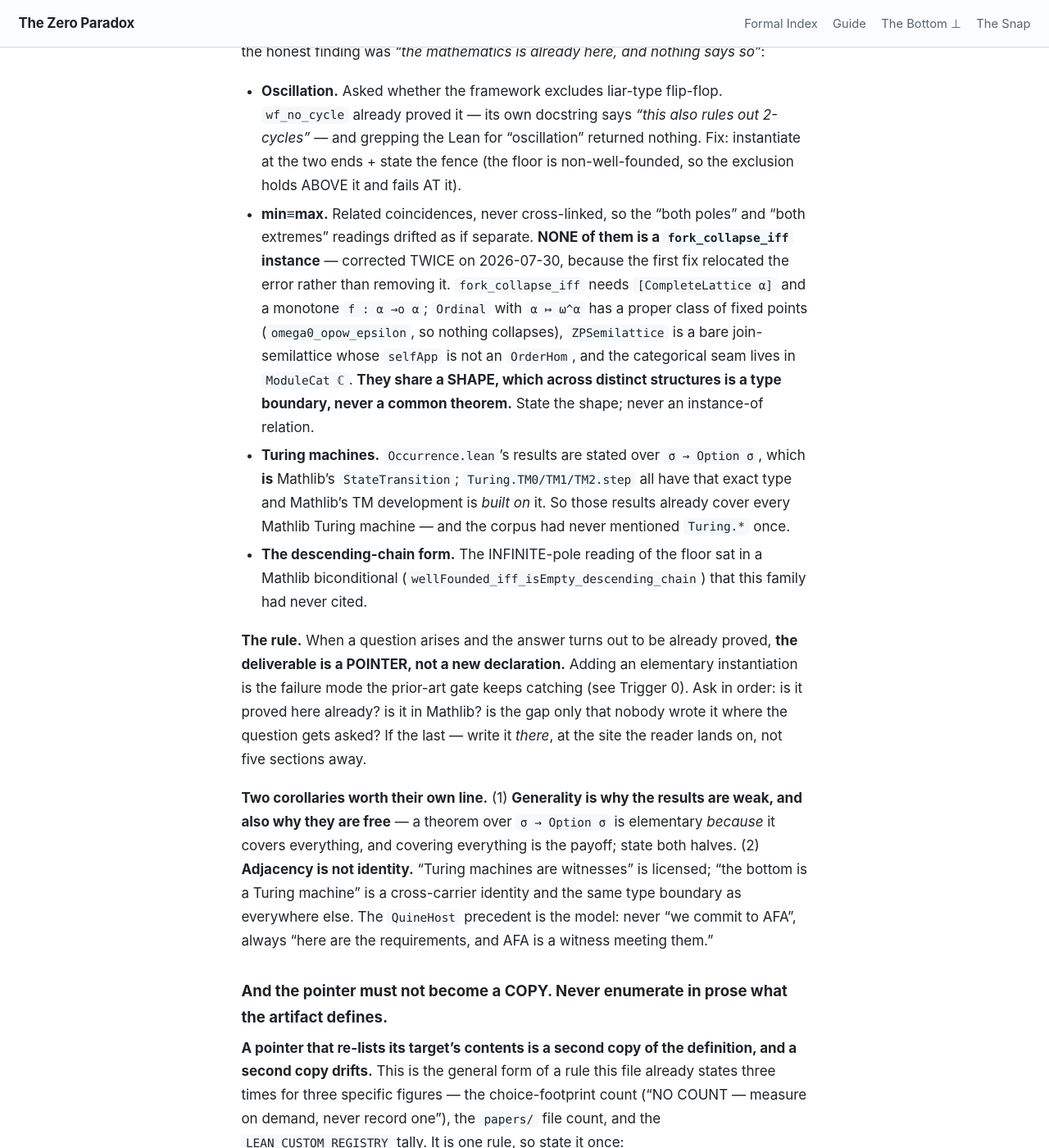
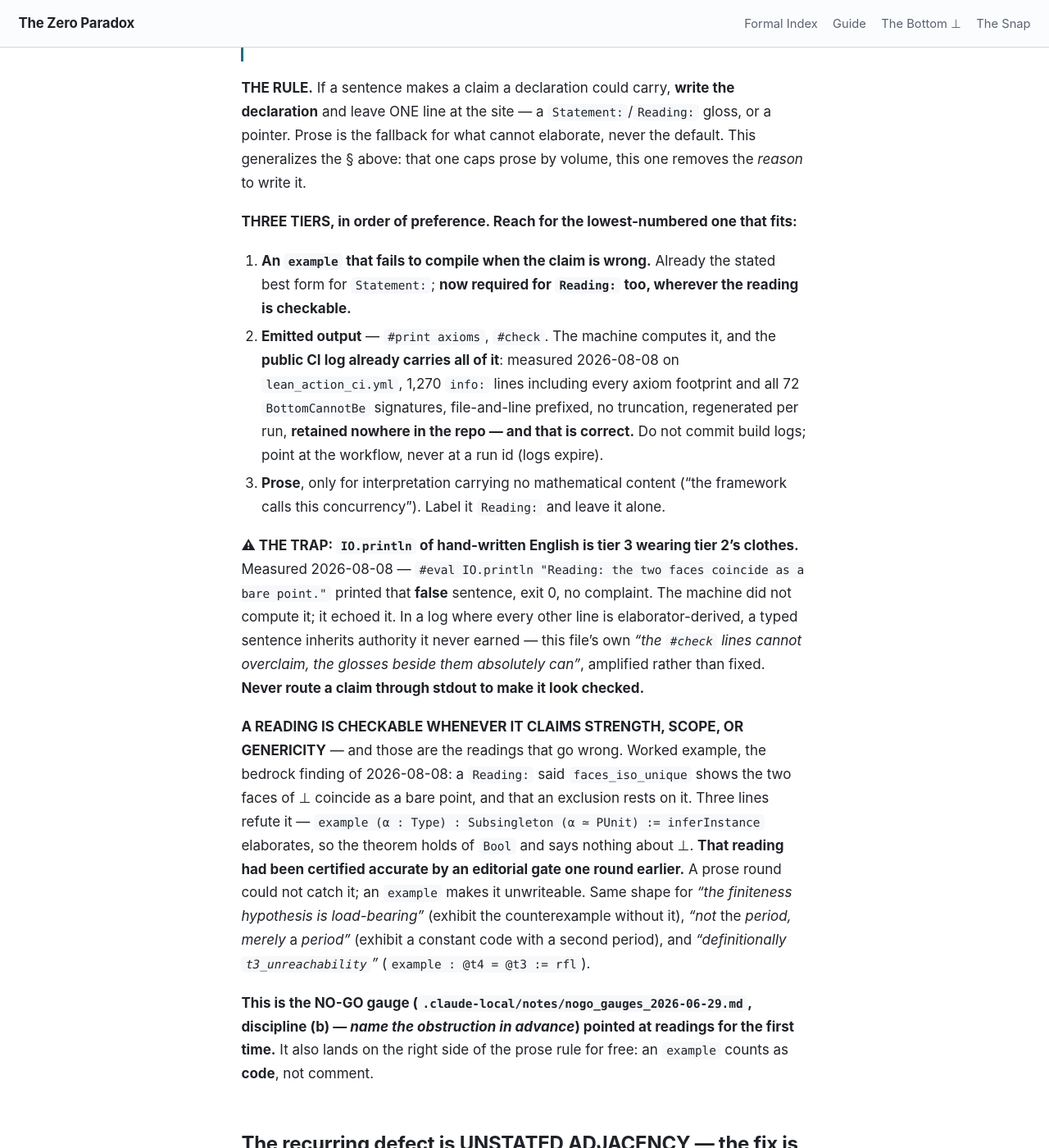
Before and after one commit to timbrigham/ZeroParadox, a Jekyll site: the page built from CLAUDE.md, in a window 1280 px wide and 1400 px high, scrolled down 19815 px. Shown: the whole window at 82% size. Built offline with Jekyll 4.4.1, drawn with Linux system fonts in a browser that asks for light colours; our own code applies the rules of GitHub Pages for plain Markdown files; some of the changed text lies outside the part shown.

Commit message:
Rule: anything convertible from prose to Lean must be converted
Tim, ratified this session. Three tiers - an example that fails to compile,
emitted output, then prose - with Reading: now required to carry an example
wherever it claims strength, scope or genericity.

Measured while deciding it: the public CI log already emits 1270 info lines
including every axiom footprint and all 72 BottomCannotBe signatures, so
tier 2 needs no new machinery and no artifact in the repo. And IO.println of
hand-written English printed a false Reading at exit 0, which is why routing
a claim through stdout is named as a trap rather than a tier.

Co-Authored-By: Claude Opus 5 <noreply@anthropic.com>
Claude-Session: https://claude.ai/code/session_01W6ZNJv9HAjcNrhciRMHPWx

```diff
--- a/CLAUDE.md
+++ b/CLAUDE.md
@@ -382,6 +382,48 @@ end-to-end control exists.
 finding by *adding a paragraph*, and each new paragraph carried a new claim. **When a section will
 not stabilise, cut the essay around the theorem — do not extend it.** That is the § *Prose that
 resists correction* protocol arriving at file scale.
+
+## Anything convertible from prose to Lean MUST be converted. (Tim, 2026-08-08.)
+
+> *"anything that can be converted from prose to lean should be done, with a single line statement
+> or read reference for it right there"*
+
+**THE RULE.** If a sentence makes a claim a declaration could carry, **write the declaration** and
+leave ONE line at the site — a `Statement:`/`Reading:` gloss, or a pointer. Prose is the fallback
+for what cannot elaborate, never the default. This generalizes the § above: that one caps prose by
+volume, this one removes the *reason* to write it.
+
+**THREE TIERS, in order of preference. Reach for the lowest-numbered one that fits:**
+1. **An `example` that fails to compile when the claim is wrong.** Already the stated best form for
+   `Statement:`; **now required for `Reading:` too, wherever the reading is checkable.**
+2. **Emitted output** — `#print axioms`, `#check`. The machine computes it, and the **public CI log
+   already carries all of it**: measured 2026-08-08 on `lean_action_ci.yml`, 1,270 `info:` lines
+   including every axiom footprint and all 72 `BottomCannotBe` signatures, file-and-line prefixed,
+   no truncation, regenerated per run, **retained nowhere in the repo — and that is correct.** Do
+   not commit build logs; point at the workflow, never at a run id (logs expire).
+3. **Prose**, only for interpretation carrying no mathematical content ("the framework calls this
+   concurrency"). Label it `Reading:` and leave it alone.
+
+**⚠ THE TRAP: `IO.println` of hand-written English is tier 3 wearing tier 2's clothes.** Measured
+2026-08-08 — `#eval IO.println "Reading: the two faces coincide as a bare point."` printed that
+**false** sentence, exit 0, no complaint. The machine did not compute it; it echoed it. In a log
+where every other line is elaborator-derived, a typed sentence inherits authority it never earned —
+this file's own *"the `#check` lines cannot overclaim, the glosses beside them absolutely can"*,
+amplified rather than fixed. **Never route a claim through stdout to make it look checked.**
+
+**A READING IS CHECKABLE WHENEVER IT CLAIMS STRENGTH, SCOPE, OR GENERICITY** — and those are the
+readings that go wrong. Worked example, the bedrock finding of 2026-08-08: a `Reading:` said
+`faces_iso_unique` shows the two faces of ⊥ coincide as a bare point, and that an exclusion rests on
+it. Three lines refute it — `example (α : Type) : Subsingleton (α ≃ PUnit) := inferInstance`
+elaborates, so the theorem holds of `Bool` and says nothing about ⊥. **That reading had been
+certified accurate by an editorial gate one round earlier.** A prose round could not catch it; an
+`example` makes it unwriteable. Same shape for *"the finiteness hypothesis is load-bearing"* (exhibit
+the counterexample without it), *"not* the *period, merely* a *period"* (exhibit a constant code with
+a second period), and *"definitionally `t3_unreachability`"* (`example : @t4 = @t3 := rfl`).
+
+**This is the NO-GO gauge (`.claude-local/notes/nogo_gauges_2026-06-29.md`, discipline (b) — *name
+the obstruction in advance*) pointed at readings for the first time.** It also lands on the right
+side of the prose rule for free: an `example` counts as **code**, not comment.
 
 ## The recurring defect is UNSTATED ADJACENCY — the fix is a pointer, not a theorem
 
```
